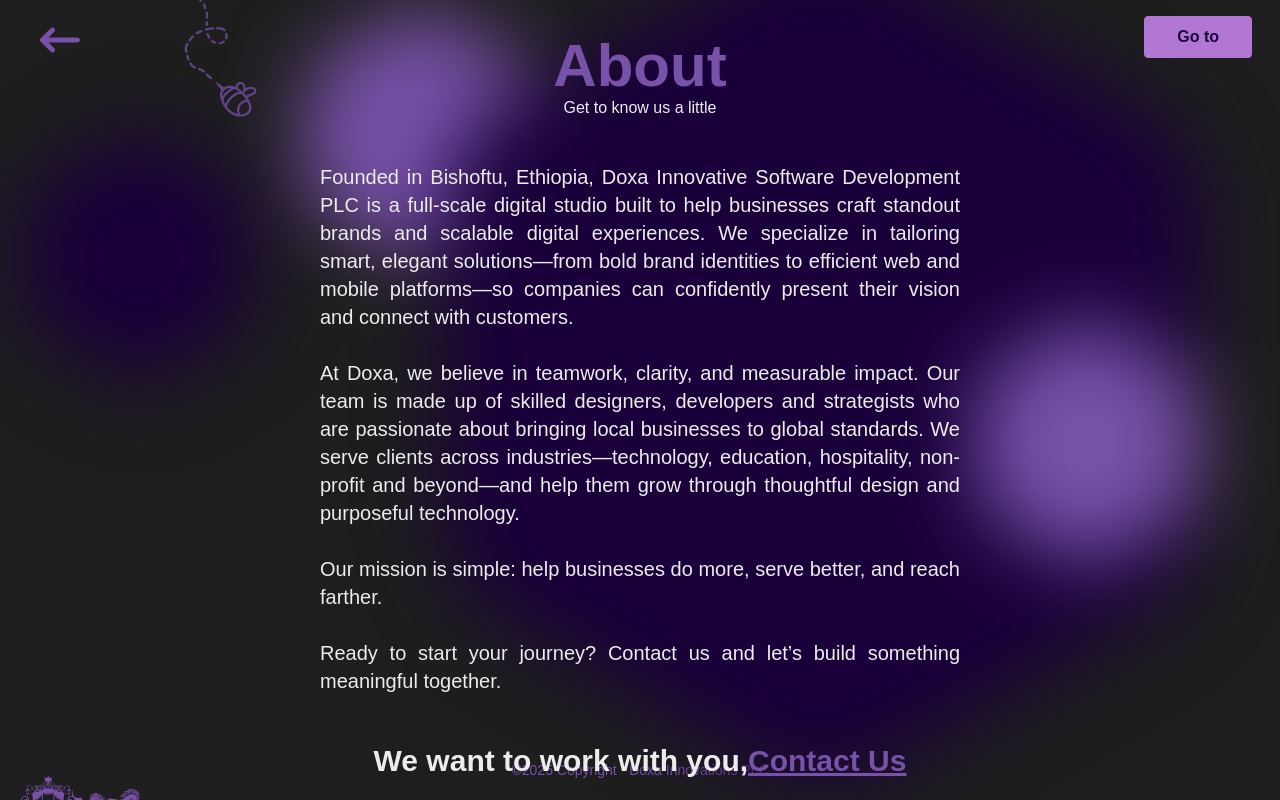
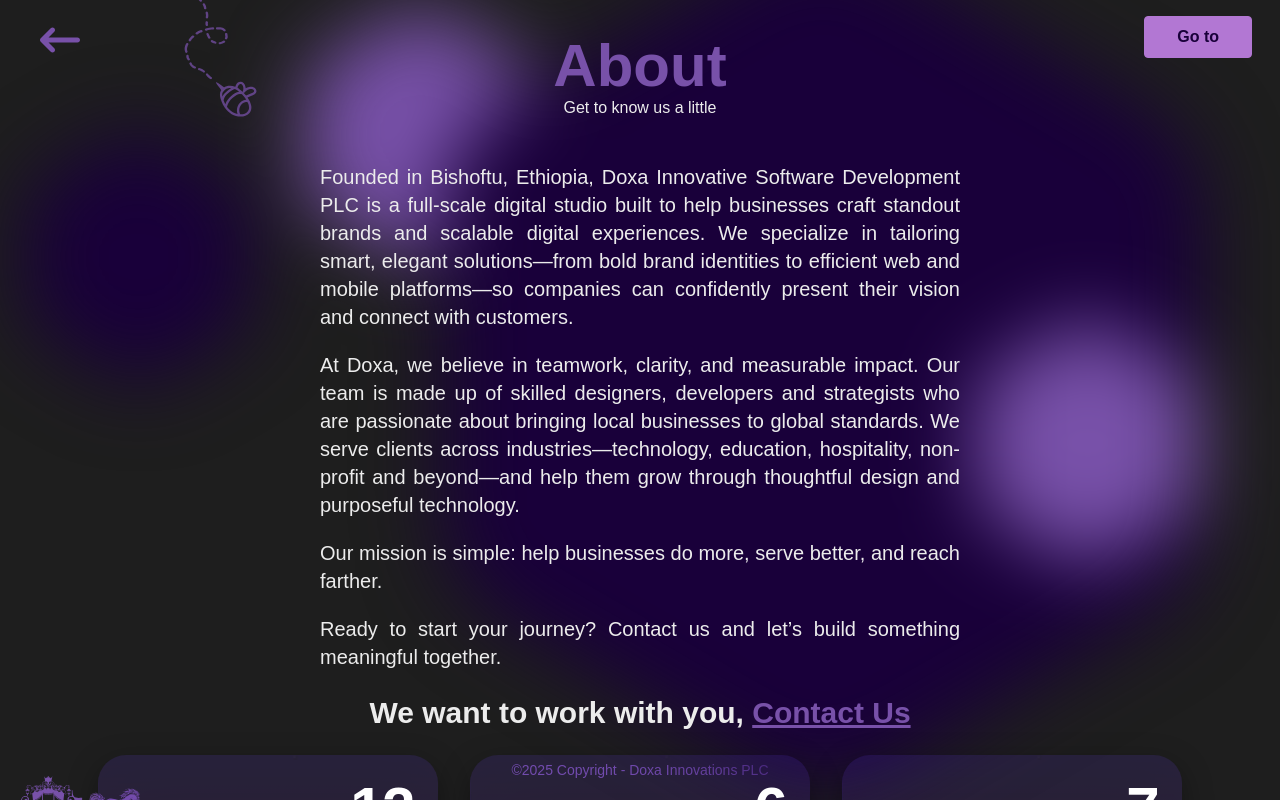
Before and after one commit to doxa-innovations/doxa_plc_main_website, a Next.js app: page /about in a window 1280 px wide. Built offline with nearby package versions, Linux system fonts and the light colour scheme.

Commit message:
Improv: Cleanup and restructure code logic for Prices page to maintain consistency

```diff
--- a/src/Components/StatCard.tsx
+++ b/src/Components/StatCard.tsx
@@ -13,11 +13,11 @@
 	href: string;
 };
 
-export default function StatCard({ title, value, description, href }: StatCardProps) {
+export default function StatCard({title, value, description, href}: StatCardProps) {
 	return (
 		<div
 			className="
-        group relative w-full max-w-[340px]
+				group w-full max-w-[340px]
 				rounded-[28px]
 				overflow-hidden
 				shadow-[0_10px_30px_rgba(0,0,0,0.35)]
@@ -64,8 +64,9 @@
 						"
 					>
 						<span className="grid place-items-center w-6 h-6 rounded-full bg-white/30">
-              <svg width="12" height="12" viewBox="0 0 24 24" fill="currentColor" className="text-[#3a2a6a]">
-                <path d="M8 5v14l11-7z" />
+						  <svg width="12" height="12" viewBox="0 0 24 24" fill="currentColor"
+							   className="text-[#3a2a6a]">
+							<path d="M8 5v14l11-7z"/>
 						  </svg>
 						</span>
 						View
--- a/src/app/about/page.tsx
+++ b/src/app/about/page.tsx
@@ -1,5 +1,5 @@
 "use client";
-import { ReactElement } from "react";
+import {ReactElement} from "react";
 import LayoutOutline from "@/app/_LayoutOutline";
 import Link from "next/link";
 import StatCardRow from "@/Components/StatCardRow";
@@ -7,34 +7,34 @@
 const About = (): ReactElement => {
 	return (
 		<LayoutOutline title={"About"} description={"Get to know us a little"} backLink={"/"} lgLogoShow={false}>
-            {/* Make this the positioning context + leave room for the cards */}
-            <div className="relative overflow-visible pb-44 md:pb-56">
-
-                {/* Content block sits above background but below the cards */}
+			<div className="relative h-full overflow-y-scroll scrollbar md:overflow-visible mt-20 sm:mt-28 lg:mt-10 pb-8 md:pb-14 lg:pb-56">
 				<div className="text-justify relative z-40">
-                    <p className="text-sm md:text-lg lg:text-xl px-5 md:px-20 lg:px-80 sm:mt-5 lg:mt-10 text-pj-white">
-                        Founded in Bishoftu, Ethiopia, Doxa Innovative Software Development PLC is a full-scale digital studio built to help businesses craft standout brands and scalable digital experiences. We specialize in tailoring smart, elegant solutions—from bold brand identities to efficient web and mobile platforms—so companies can confidently present their vision and connect with customers.
-                        <br />
-                        <br />
-                        At Doxa, we believe in teamwork, clarity, and measurable impact. Our team is made up of skilled designers, developers and strategists who are passionate about bringing local businesses to global standards. We serve clients across industries—technology, education, hospitality, non-profit and beyond—and help them grow through thoughtful design and purposeful technology.
-                        <br />
-                        <br />
+					<div className={""}>
+						<p className="md:text-lg lg:text-xl px-5 sm:px-11 md:px-20 lg:px-40 xl:px-80 mt-2 lg:mt-5 text-pj-white">
+							Founded in Bishoftu, Ethiopia, Doxa Innovative Software Development PLC is a full-scale digital
+							studio built to help businesses craft standout brands and scalable digital experiences. We
+							specialize in tailoring smart, elegant solutions—from bold brand identities to efficient web and
+							mobile platforms—so companies can confidently present their vision and connect with customers.
+						</p>
+						<p className="md:text-lg lg:text-xl px-5 sm:px-11 md:px-20 lg:px-40 xl:px-80 mt-2 lg:mt-5 text-pj-white">
+							At Doxa, we believe in teamwork, clarity, and measurable impact. Our team is made up of skilled
+							designers, developers and strategists who are passionate about bringing local businesses to
+							global standards. We serve clients across industries—technology, education, hospitality,
+							non-profit and beyond—and help them grow through thoughtful design and purposeful technology.
+						</p>
+						<p className="md:text-lg lg:text-xl px-5 sm:px-11 md:px-20 lg:px-40 xl:px-80 mt-2 lg:mt-5 text-pj-white">
 							Our mission is simple: help businesses do more, serve better, and reach farther.
-                        <br />
-                        <br />
+						</p>
+						<p className="md:text-lg lg:text-xl px-5 sm:px-11 md:px-20 lg:px-40 xl:px-80 mt-2 lg:mt-5 text-pj-white">
 							Ready to start your journey? Contact us and let’s build something meaningful together.
-
 						</p>
-
-                    <h3 className="my-6 lg:my-12 text-pj-white font-bold text-center text-xl md:text-3xl">
-                        We want to work with you,
-                        <Link href={"/contact"} className="underline text-pj-primary">Contact Us</Link>
+					</div>
+					<h3 className="my-6 px-5 text-pj-white font-bold text-center text-xl md:text-3xl">
+						We want to work with you, <Link href={"/contact"} className="underline text-pj-primary">Contact Us</Link>
 					</h3>
 				</div>
-
-                {/* Cards: pinned, perfectly centered, above everything */}
-                <div className="relative left-1/2 mt-24 -translate-x-1/2 bottom-6 md:bottom-10 z-[60]">
-                    <StatCardRow />
+				<div className="relative left-1/2 mt-16 -translate-x-1/2 bottom-6 md:bottom-10 z-[60]">
+					<StatCardRow/>
 				</div>
 			</div>
 		</LayoutOutline>
--- a/src/app/page.tsx
+++ b/src/app/page.tsx
@@ -12,7 +12,8 @@
 			title={'Home'} backLink={null} lgLogoShow={true}
 		>
 			<div className={`h-full flex flex-col mt-5 md:mt-10 gap-5 z-50 relative`}>
-            <strong className='text-2xl sm:text-4xl md:text-5xl text-pj-white text-center leading-[140%] md:leading-[120%]'>
+				<strong
+					className='text-2xl sm:text-4xl md:text-5xl text-pj-white text-center leading-[140%] md:leading-[120%]'>
 					Doxa <strong
 					className=' text-pj-primary text-2xl sm:text-4xl md:text-5xl'>Innovations</strong>
 				</strong>
@@ -24,10 +25,10 @@
 							<p className='absolute z-30 flex justify-center w-24 md:w-28 top-1/2 transform -translate-y-1/2 text-base md:text-xl text-pj-primary'>Services</p>
 						</Link>
 
-              <Link href={'/prices'}
+						<Link href={'/contact'}
 							  className='relative w-24 md:w-28 cursor-pointer hover:translate-x-1 hover:-translate-y-1 transition ease-in-out duration-200'>
 							<Image className="w-24 md:w-28 z-20" src={hexagon} alt=""/>
-                <p className='absolute z-30 flex justify-center w-24 md:w-28 top-1/2 transform -translate-y-1/2 text-base md:text-xl text-pj-primary'>Prices</p>
+							<p className='absolute z-30 flex justify-center w-24 md:w-28 top-1/2 transform -translate-y-1/2 text-base md:text-xl text-pj-primary leading-tight'>Contact</p>
 						</Link>
 					</div>
 					<div className='grid grid-flow-col col-span-3 gap-2'>
@@ -58,10 +59,10 @@
 							<p className='absolute z-30 flex justify-center w-24 md:w-28 top-1/2 transform -translate-y-1/2 text-base md:text-xl text-pj-primary'>Works</p>
 						</Link>
 
-              <Link href={'/contact'}
+						<Link href={'/prices'}
 							  className='relative w-24 md:w-28 cursor-pointer hover:translate-x-1 hover:translate-y-1 transition ease-in-out duration-200'>
 							<Image className="w-24 md:w-28 z-20" src={hexagon} alt=""/>
-                <p className='absolute z-30 flex justify-center w-24 md:w-28 top-1/2 transform -translate-y-1/2 text-base md:text-xl text-pj-primary leading-tight'>Contact</p>
+							<p className='absolute z-30 flex justify-center w-24 md:w-28 top-1/2 transform -translate-y-1/2 text-base md:text-xl text-pj-primary'>Prices</p>
 						</Link>
 					</div>
 				</div>
--- a/src/app/services/page.tsx
+++ b/src/app/services/page.tsx
@@ -14,6 +14,7 @@
 import phoneApp from "../../../public/images/Services/8.svg"
 import cloudSystem from "../../../public/images/Services/9.svg"
 import Image from "next/image";
+import Link from "next/link";
 
 
 type Showing = {
@@ -127,7 +128,7 @@
 				 className={`${showing === null && 'hidden'} absolute bottom-0 z-40 w-full h-full bg-black/70 backdrop-blur-sm transition-color duration-300`}
 			></div>
 			<div className="h-full relative overflow-y-scroll scrollbar">
-								<div className={`mt-10 lg:mt-24 flex flex-wrap justify-center lg:gap-32`}>
+				<div className={`mt-10 lg:mt-24 flex flex-wrap justify-center lg:px-80`}>
 					<div className='flex flex-col items-center md:mt-0 relative z-50 '>
 						<div className='grid grid-flow-col col-span-2 w-fit gap-2'>
 							<div
@@ -339,6 +340,25 @@
 							</div>
 						</div>
 					</div>
+					<div className='flex flex-col justify-center items-center md:mt-0 relative z-50 w-[21rem] md:w-[25rem] '>
+						<Link
+							className={`relative z-50 w-28 md:w-36 cursor-pointer ${showing !== 'prices' ? 'hover:scale-90' : 'hover:scale-105'} transition ease-in-out duration-500`}
+							href={"/prices"}
+						>
+							<svg className={`w-28 md:w-36 z-20 fill-pj-accent`} viewBox="0 0 177 195"
+								 xmlns="http://www.w3.org/2000/svg">
+								<g filter="url(#filter0_d_2001_7)">
+									<path
+										d="M100.25 5.67062L158.687 39.4095C165.958 43.6074 170.437 51.3654 170.437 59.7611V127.239C170.437 135.635 165.958 143.393 158.687 147.59L100.25 181.329C92.9791 185.527 84.0209 185.527 76.75 181.329L18.3125 147.59C11.0416 143.393 6.56252 135.635 6.56252 127.239V59.7611C6.56252 51.3654 11.0416 43.6074 18.3125 39.4095L76.75 5.67062C84.0209 1.47275 92.9791 1.47275 100.25 5.67062Z"
+										stroke="#b277d3" strokeWidth="5" shapeRendering="crispEdges"/>
+								</g>
+							</svg>
+							<p className='absolute z-30 flex justify-center w-full px-3 top-1/2 transform -translate-y-1/2 text-sm md:text-base text-pj-white text-center'
+							>
+								Prices
+							</p>
+						</Link>
+					</div>
 				</div>
 			</div>
 
--- a/src/app/team/page.tsx
+++ b/src/app/team/page.tsx
@@ -65,8 +65,6 @@
 		</div>
 
 
-
-
 	)
 
 }
```
Also changed, not shown: src/app/prices/page.tsx (+8 -5 lines), src/app/_LayoutOutline.tsx (indentation only). Lines whose indentation alone changed are shown as unchanged.
